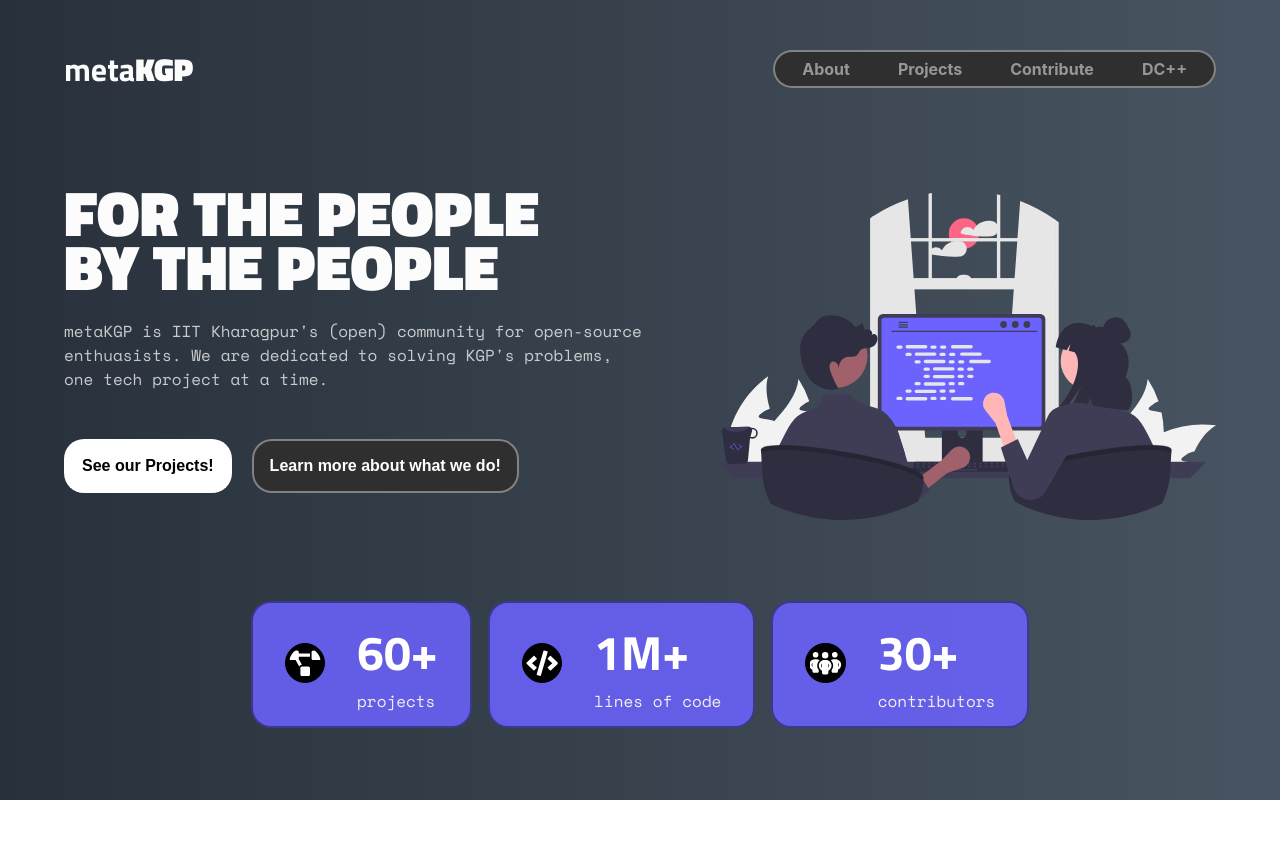
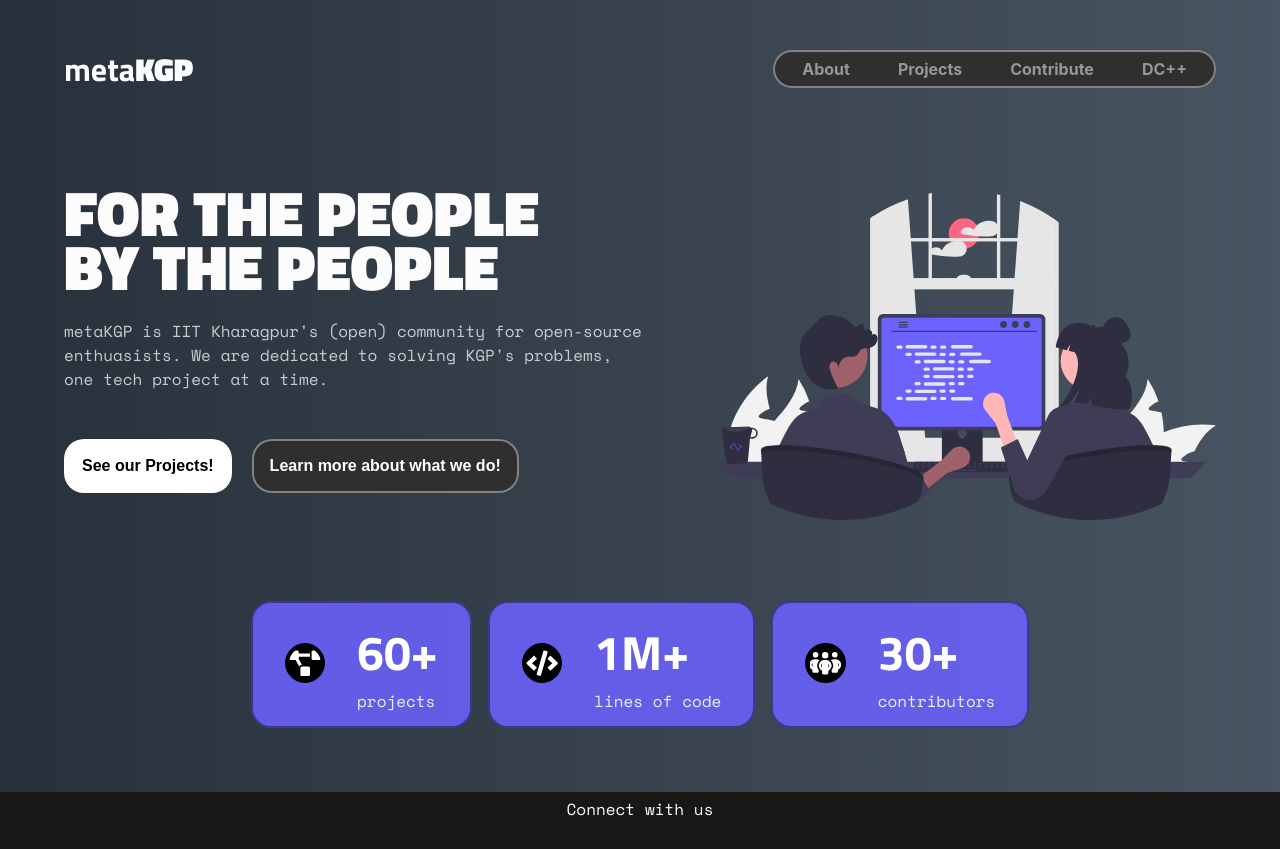
Before and after one commit to metakgp/metakgp.org, a React (Create React App) app: page / in a window 1280 px wide. Before the commit the page ends 800 px from the top, so only its background shows below. Built offline with nearby package versions, Linux system fonts and the light colour scheme.

Commit message:
Added a footer section in the website

```diff
--- a/src/app/App.css
+++ b/src/app/App.css
@@ -260,3 +260,47 @@
   align-items: center;
   justify-content: center;
 }
+
+
+/*Footer Section Styling*/
+.footer-section{
+  font-family: "Space Mono", monospace;
+  display: flex;
+  flex-wrap: wrap;
+ background-color:  #1a1717;
+ justify-content: center;
+padding-top:5px ;
+}
+.footer-col{
+  width: 33%;
+}
+.social-icons{
+ display: flex;
+  justify-content: center;
+}
+.social-icons a{
+  text-decoration: none;
+  padding:9px;
+
+  margin:5px;
+  border-radius: 25%;
+}
+.social-icons a i{
+  font-size: 1.7rem;
+  color: white;
+
+}
+.privacy-policy a{
+  text-decoration: none;
+
+}
+
+/*hover effect on social media icons */
+.social-icons a:hover{
+  background-color: #fff;
+  transition: .5s;
+}
+.social-icons a:hover i{
+  color: black;
+  transition: .5s;
+}
--- a/src/app/App.tsx
+++ b/src/app/App.tsx
@@ -2,16 +2,19 @@
 import { HeaderSection } from '../sections/Header';
 import { HeroSection } from '../sections/Hero';
 import { StatsSection } from '../sections/Statistics';
+import { FooterSection } from '../sections/Footer';
 import './App.css';
 
 function App() {
   return (
+
     <div className="App">
       <header className="App-header">
         <HeaderSection />
       </header>
       <HeroSection />
       <StatsSection />
+      <FooterSection />
     </div>
   );
 }
--- a/src/pages/About.tsx
+++ b/src/pages/About.tsx
@@ -1,3 +1,5 @@
+import { FooterSection } from '../sections/Footer';
+
 function About() {
   return <div>this is about </div>;
 }
--- /dev/null
+++ b/src/sections/Footer.tsx
@@ -0,0 +1,34 @@
+export const FooterSection = () => {
+  return (
+    <>
+      <link
+        rel="stylesheet"
+        href="https://cdnjs.cloudflare.com/ajax/libs/font-awesome/6.7.1/css/all.min.css"
+        integrity="sha512-5Hs3dF2AEPkpNAR7UiOHba+lRSJNeM2ECkwxUIxC1Q/FLycGTbNapWXB4tP889k5T5Ju8fs4b1P5z/iB4nMfSQ=="
+        crossOrigin="anonymous"
+        referrerPolicy="no-referrer"
+      />
+      <div className="footer-section">
+
+        <div className="icon-col footer-col">
+          Connect with us
+          <div className="social-icons ">
+            <a href="https://www.facebook.com/metakgp/">
+              <i className="fa-brands fa-facebook"></i>
+            </a>
+            <a href="https://slack.metakgp.org/">
+              <i className="fa-brands fa-slack"></i>
+            </a>
+            <a href="https://www.linkedin.com/company/metakgp-org/?originalSubdomain=in">
+              <i className="fa-brands fa-linkedin"></i>
+            </a>
+            <a href="https://github.com/metakgp">
+              <i className="fa-brands fa-github"></i>
+            </a>
+          </div>
+        </div>
+
+      </div>
+    </>
+  );
+};
```
Also changed, not shown: src/pages/Contribute.tsx (+9 -2 lines).
